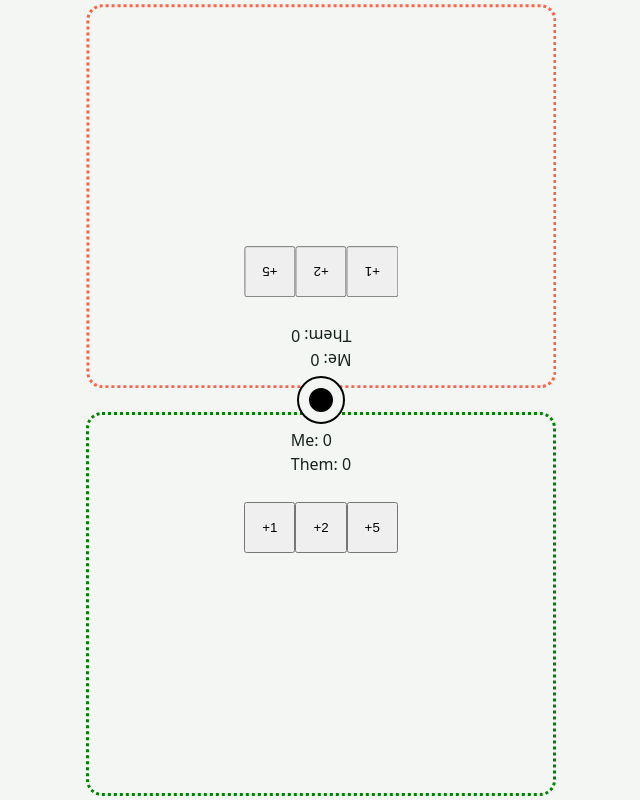
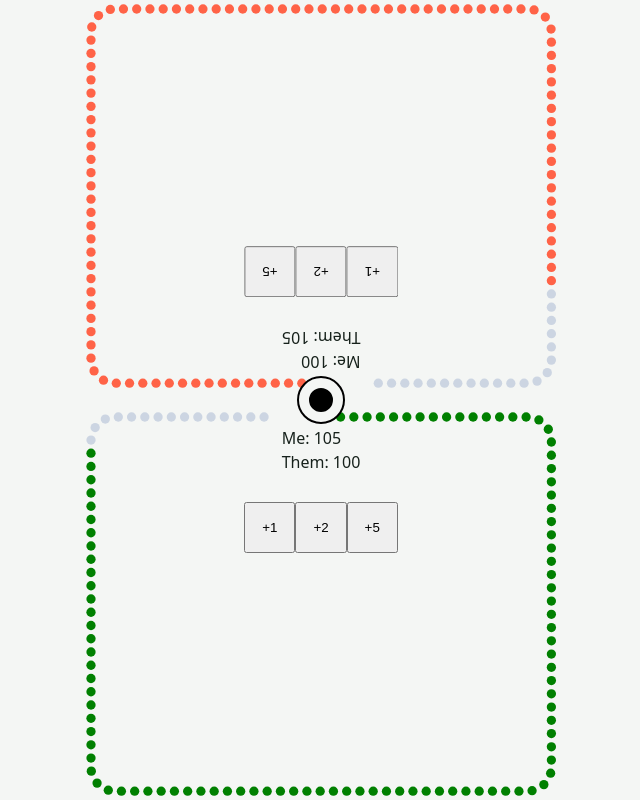
Before and after one commit to dylano/cribbage-scoring, a React (Vite) app: page / in a window 1280 px wide. Shown: the whole page, without its empty margins (319-959 px from the left). Built offline with nearby package versions, Linux system fonts and the light colour scheme.

Commit message:
implement ProgressBorder

```diff
--- a/src/App.tsx
+++ b/src/App.tsx
@@ -6,8 +6,8 @@ import { WINNING_SCORE } from "./constants.ts";
 
 export function App() {
   const [winner, setWinner] = useState(0);
-  const [p1Score, setP1Score] = useState(0);
-  const [p2Score, setP2Score] = useState(0);
+  const [p1Score, setP1Score] = useState(100);
+  const [p2Score, setP2Score] = useState(105);
 
   // check for winner
   useEffect(() => {
--- a/src/Player/Player.module.css
+++ b/src/Player/Player.module.css
@@ -1,8 +1,6 @@
 .player {
   position: relative;
   z-index: 0;
-  border: 3px dotted var(--player-color);
-  border-radius: 1rem;
   height: 98%;
   width: 98%;
 
--- a/src/Player/Player.tsx
+++ b/src/Player/Player.tsx
@@ -1,6 +1,8 @@
 import { useEffect, useState } from "react";
 import ReactConfetti from "react-confetti";
 import styles from "./Player.module.css";
+import ProgressBorder from "../ProgressBorder/ProgressBorder";
+import { WINNING_SCORE } from "../constants";
 
 interface PlayerProps {
   playerId: number;
@@ -39,10 +41,16 @@ export default function Player({
   const classNames = [styles.player, flipped && styles.flipped].filter(Boolean).join(" ");
 
   return (
-    <div
-      className={classNames}
-      style={{ "--player-color": `var(--color-player${playerId})` } as React.CSSProperties}
-    >
+    <div className={classNames}>
+      <ProgressBorder
+        filled={score}
+        count={WINNING_SCORE - 1}
+        radius={24}
+        completeColor={`var(--color-player${playerId})`}
+        inset={5}
+        gap={50}
+        gapCenter={0.107}
+      />
       <div>
         <p>Me: {score}</p>
         <p>Them: {opponentScore}</p>
--- /dev/null
+++ b/src/ProgressBorder/ProgressBorder.module.css
@@ -0,0 +1,50 @@
+@property --progress {
+  syntax: "<number>";
+  inherits: true;
+  initial-value: 0;
+}
+
+@property --count {
+  syntax: "<number>";
+  inherits: true;
+  initial-value: 1;
+}
+
+@property --t {
+  syntax: "<number>";
+  inherits: false;
+  initial-value: 0;
+}
+
+.chain {
+  --muted: oklch(0.87 0.02 255);
+  --complete: oklch(0.58 0.17 255);
+
+  position: absolute;
+  inset: 0;
+  overflow: visible;
+  pointer-events: none;
+
+  transition: --progress 600ms cubic-bezier(0.4, 0, 0.2, 1);
+}
+
+.geometry {
+  fill: none;
+  stroke: none;
+}
+
+.node {
+  /* (progress - t) is a fraction of the perimeter; multiplying by count
+     converts it to a number of nodes, so the fade spans one node width. */
+  fill: color-mix(
+    in oklch,
+    var(--muted),
+    var(--complete) calc(clamp(0, (var(--progress) - var(--t)) * var(--count), 1) * 100%)
+  );
+}
+
+@media (prefers-reduced-motion: reduce) {
+  .chain {
+    transition: none;
+  }
+}
--- /dev/null
+++ b/src/ProgressBorder/ProgressBorder.tsx
@@ -0,0 +1,140 @@
+import { useLayoutEffect, useRef, useState } from "react";
+import type { CSSProperties } from "react";
+import styles from "./ProgressBorder.module.css";
+
+interface NodePoint {
+  x: number;
+  y: number;
+  t: number;
+}
+
+interface Size {
+  width: number;
+  height: number;
+}
+
+interface ProgressBorderProps {
+  /** How many circles are lit, counting from the start point. */
+  filled: number;
+  /** How many circles sit on the border. Fixed regardless of container size. */
+  count?: number;
+  /** Arc removed from the loop, in px. Nothing is drawn here. */
+  gap?: number;
+  /** Where the gap's midpoint sits, as a fraction of the perimeter. */
+  gapCenter?: number;
+  /** Corner radius in px. Match this to the container's border-radius. */
+  radius?: number;
+  /** Distance in px from the container edge to the centre of the chain. */
+  inset?: number;
+  /** Circle radius as a fraction of the gap between neighbours. 0.5 = touching. */
+  density?: number;
+  completeColor?: string;
+  className?: string;
+}
+
+export default function ProgressBorder({
+  filled,
+  count = 120,
+  gap = 0,
+  gapCenter = 0,
+  radius = 24,
+  inset = 10,
+  density = 0.35,
+  completeColor,
+  className,
+}: ProgressBorderProps) {
+  const svgRef = useRef<SVGSVGElement>(null);
+  const geometryRef = useRef<SVGRectElement>(null);
+
+  const [size, setSize] = useState<Size>({ width: 0, height: 0 });
+  const [points, setPoints] = useState<NodePoint[]>([]);
+  const [nodeRadius, setNodeRadius] = useState(0);
+
+  // Pass 1: measure the parent element. Observing a real HTML box avoids the
+  // ambiguity around what ResizeObserver reports for SVG targets, and it is
+  // the box the SVG is stretched over by inset: 0.
+  useLayoutEffect(() => {
+    const parent = svgRef.current?.parentElement;
+    if (!parent) return;
+
+    const observer = new ResizeObserver(() => {
+      const { width, height } = parent.getBoundingClientRect();
+      setSize({ width, height });
+    });
+
+    observer.observe(parent);
+    return () => observer.disconnect();
+  }, []);
+
+  // Pass 2: measure the rect once it has rendered at the new size.
+  useLayoutEffect(() => {
+    const rect = geometryRef.current;
+    if (!rect || size.width === 0 || size.height === 0) return;
+
+    const total = rect.getTotalLength();
+
+    // The gap is specified in px so it keeps its physical size as the panel
+    // resizes; node spacing absorbs the difference instead.
+    const gapFraction = Math.min(0.9, gap / total);
+    const span = 1 - gapFraction;
+    const start = gapCenter + gapFraction / 2;
+
+    const spacing = count > 1 ? (total * span) / (count - 1) : 0;
+
+    setNodeRadius(spacing * density);
+    setPoints(
+      Array.from({ length: count }, (_, i) => {
+        // Ordinal position in the sequence, used for colour. Divided by count
+        // so the last node lights when filled reaches count.
+        const t = i / count;
+        // Geometric position. Divided by count - 1 so the run has a node at
+        // both ends of the span rather than stopping one short.
+        const tp = count > 1 ? i / (count - 1) : 0;
+        const u = (start + tp * span) % 1;
+        const { x, y } = rect.getPointAtLength(u * total);
+        return { x, y, t };
+      }),
+    );
+  }, [size, count, gap, gapCenter, density, radius, inset]);
+
+  const progress = Math.min(1, Math.max(0, filled / count));
+
+  return (
+    <svg
+      ref={svgRef}
+      className={[styles.chain, className].filter(Boolean).join(" ")}
+      viewBox={`0 0 ${size.width} ${size.height}`}
+      preserveAspectRatio="none"
+      aria-hidden="true"
+      style={
+        {
+          "--progress": progress,
+          "--count": count,
+          "--complete": completeColor,
+        } as CSSProperties
+      }
+    >
+      {/* Invisible geometry source the node positions are sampled from. */}
+      <rect
+        ref={geometryRef}
+        x={inset}
+        y={inset}
+        width={Math.max(0, size.width - inset * 2)}
+        height={Math.max(0, size.height - inset * 2)}
+        rx={radius}
+        className={styles.geometry}
+      />
+
+      {points.map((p) => (
+        <circle
+          key={p.t}
+          cx={p.x}
+          cy={p.y}
+          r={nodeRadius}
+          className={styles.node}
+          style={{ "--t": p.t } as CSSProperties}
+        />
+      ))}
+    </svg>
+  );
+}
--- a/src/constants.ts
+++ b/src/constants.ts
@@ -1 +1 @@
-export const WINNING_SCORE = 11;
+export const WINNING_SCORE = 121;
```
